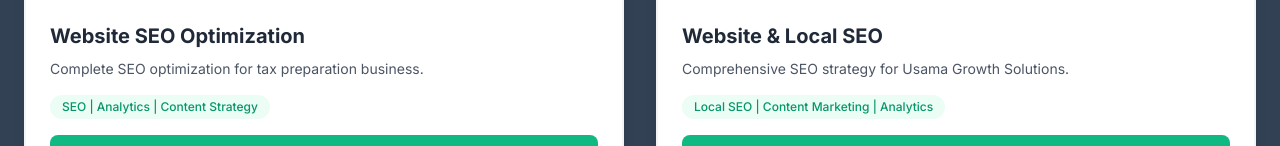
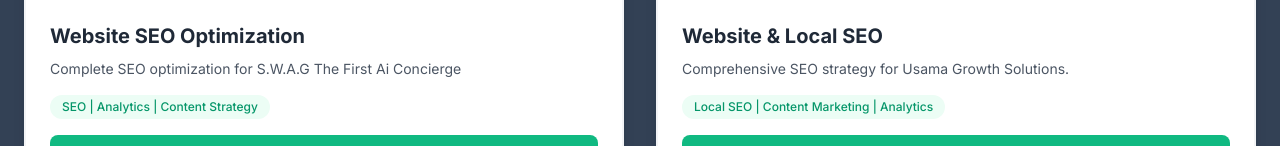
Before and after one commit to Usamagrowth/my-portfolio, a React (Vite) app: page / in a window 1280 px wide. Shown: the part 5590-5736 px from the top of the page. Built offline with nearby package versions, Linux system fonts and the light colour scheme.

Commit message:
portfolio

```diff
--- a/src/Components/Portfolio.jsx
+++ b/src/Components/Portfolio.jsx
@@ -4,7 +4,7 @@
 import { X, ZoomIn } from "lucide-react"
 import voyager from "../assets/voyager.png"
 import uptora from "../assets/uptora.png"
-import seo from "../assets/seo.png"
+import swag from "../assets/swag.jpg"
 import tiana from "../assets/tiana.png"
 import hungryLionz from "../assets/Hungrylionz.png"
 import bd from "../assets/bdtax1.jpg"
@@ -55,8 +55,8 @@
       projects: [
         {
           businessName: "Website SEO Optimization",
-          image: seo,
-          description: "Complete SEO optimization for tax preparation business.",
+          image: swag,
+          description: "Complete SEO optimization for S.W.A.G The First Ai Concierge",
           tech: "SEO | Analytics | Content Strategy"
         },
         {
```
Also changed, not shown: src/assets/swag.jpg (added), src/assets/swag1.jpg (added).
